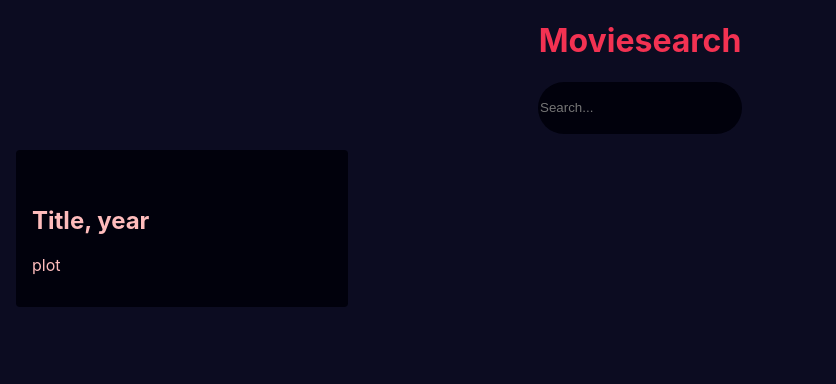
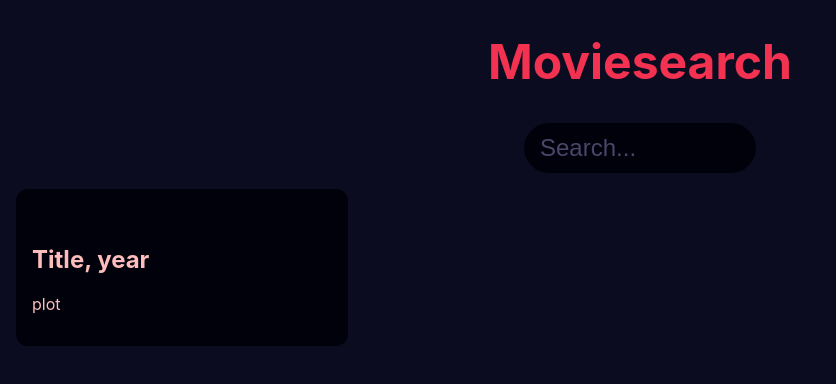
Before and after one commit to synnehe/uin23ak4_moviesearch_heiberg, a React (Create React App) app: page / in a window 1280 px wide. Shown: the top 384 px of the page, without its empty margins (0-836 px from the left). Built offline with nearby package versions, Linux system fonts and the light colour scheme.

Commit message:
Updated sass

```diff
--- a/src/App.js
+++ b/src/App.js
@@ -1,7 +1,7 @@
 import './App.css';
 import './css/main.css';
 import Header from './components/Header';
-import Article from './components/Article';
+import Moviecard from './components/Moviecard';
 import Search from './components/Search';
 
 function App() {
@@ -10,7 +10,7 @@ function App() {
       <Header/>
       <main>
         <Search/>
-        <Article/>
+        <Moviecard/>
       </main>
     </body>
   );
--- a/src/css/main.css
+++ b/src/css/main.css
@@ -13,6 +13,7 @@ header {
 }
 header h1 {
   color: rgb(243, 50, 82);
+  font-size: 3rem;
 }
 
 section {
@@ -25,7 +26,7 @@ section #article-card {
   width: 100%;
   margin: 1rem;
   padding: 1rem;
-  border-radius: 4px;
+  border-radius: 12px;
 }
 
 #search-section {
@@ -38,6 +39,11 @@ section #article-card {
   border-radius: 2rem;
   border: none;
   background-color: rgb(1, 1, 12);
+  font-size: 1.5rem;
+  padding: 0rem 1rem;
+}
+#search-section #search-bar::placeholder {
+  color: rgb(74, 70, 106);
 }
 
 /*# sourceMappingURL=main.css.map */
--- a/src/sass/main.scss
+++ b/src/sass/main.scss
@@ -18,11 +18,8 @@ header {
 
   h1 {
     color: $bigFont;
+    font-size: 3rem;
   }
-}
-
-main {
-
 }
 
 section {
@@ -35,7 +32,7 @@ section {
     width: 100%;
     margin: 1rem;
     padding: 1rem;
-    border-radius: 4px;
+    border-radius: 12px;
    }
 }
 
@@ -49,5 +46,11 @@ section {
     border-radius: 2rem;
     border: none;
     background-color: $dark;
+    font-size: 1.5rem;
+    padding: 0rem 1rem;
+
+    &::placeholder {
+      color: rgb(74, 70, 106);
+    }
   }
 }
```
Also changed, not shown: src/components/Moviecard.js (renamed from src/components/Article.js), 1 other file (tests, documents, lock files or other folders).
